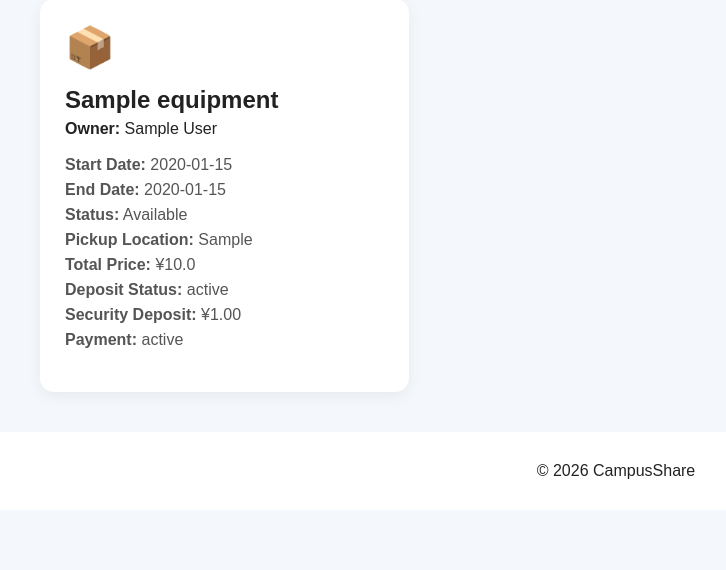
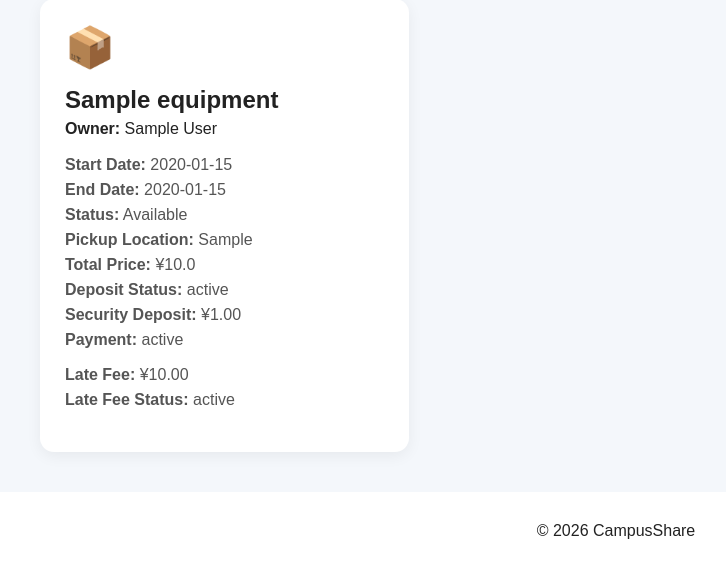
Before and after one commit to Jiggyboy97/CampusShare, a Flask app: page /my-rentals in a window 1280 px wide. Shown: the part 243-813 px from the top of the page, without its empty margins (24-750 px from the left). Before the commit the page ends 722 px from the top, so only its background shows below. Run offline with Flask 3, Linux system fonts and the light colour scheme; the visitor is signed in with stand-in values (Sample User, id 1); tables that the repository leaves empty hold one stand-in row (values such as "Sample post").

Commit message:
Add late fee payment workflow

```diff
--- a/app.py
+++ b/app.py
@@ -84,6 +84,7 @@ payment_status TEXT NOT NULL DEFAULT 'Unpaid',
 deposit_status TEXT NOT NULL DEFAULT 'Pending',
 total_price REAL DEFAULT 0,
 late_fee REAL DEFAULT 0,
+late_fee_status TEXT NOT NULL DEFAULT 'Unpaid',
 damage_status TEXT NOT NULL DEFAULT 'Not Checked',
 damage_report TEXT DEFAULT '',
 damage_charge REAL DEFAULT 0,
@@ -92,7 +93,18 @@ damage_charge REAL DEFAULT 0,
             FOREIGN KEY (borrower_id) REFERENCES users(id)
         )
     """)
-
+    columns = [
+        row[1]
+        for row in connection.execute(
+            "PRAGMA table_info(borrowing_requests)"
+        ).fetchall()
+    ]
+
+    if "late_fee_status" not in columns:
+        connection.execute(
+            "ALTER TABLE borrowing_requests "
+            "ADD COLUMN late_fee_status TEXT NOT NULL DEFAULT 'Unpaid'"
+        )
     # RATINGS TABLE
     connection.execute("""
         CREATE TABLE IF NOT EXISTS ratings (
@@ -858,7 +870,9 @@ borrowing_requests.total_price,
 equipment.deposit,
 borrowing_requests.damage_status,
 borrowing_requests.damage_report,
-borrowing_requests.damage_charge
+borrowing_requests.damage_charge,
+borrowing_requests.late_fee,
+borrowing_requests.late_fee_status
         FROM borrowing_requests
 
         JOIN equipment
@@ -1821,7 +1835,64 @@ def pay_rental(request_id):
 
     return redirect(url_for("my_rentals"))
 
-
+@app.route("/pay-late-fee/<int:request_id>", methods=["POST"])
+def pay_late_fee(request_id):
+
+    if "user_id" not in session:
+        return redirect(url_for("login"))
+
+    connection = sqlite3.connect(DATABASE)
+
+    rental = connection.execute(
+        """
+        SELECT
+            borrower_id,
+            status,
+            late_fee,
+            late_fee_status
+        FROM borrowing_requests
+        WHERE id = ?
+        """,
+        (request_id,)
+    ).fetchone()
+
+    if rental is None:
+        connection.close()
+        return redirect(url_for("my_rentals"))
+
+    # Only the borrower can pay the late fee
+    if rental[0] != session["user_id"]:
+        connection.close()
+        return "You cannot pay this late fee."
+
+    # Rental must already be completed
+    if rental[1] != "Completed":
+        connection.close()
+        return "The rental must be completed first."
+
+    # There must actually be a late fee
+    if float(rental[2] or 0) <= 0:
+        connection.close()
+        return "There is no late fee to pay."
+
+    # Prevent paying twice
+    if rental[3] == "Paid":
+        connection.close()
+        return redirect(url_for("my_rentals"))
+
+    connection.execute(
+        """
+        UPDATE borrowing_requests
+        SET late_fee_status = 'Paid'
+        WHERE id = ?
+        """,
+        (request_id,)
+    )
+
+    connection.commit()
+    connection.close()
+
+    return redirect(url_for("my_rentals"))
 
 @app.route("/confirm-deposit/<int:request_id>", methods=["POST"])
 def confirm_deposit(request_id):
--- a/templates/my_rentals.html
+++ b/templates/my_rentals.html
@@ -76,6 +76,7 @@
                 {{ rental[2] }}
             </p>
 
+
             <div class="equipment-details">
 
                 <span>
@@ -97,10 +98,12 @@
                     <strong>Pickup Location:</strong>
                     {{ rental[9] }}
                 </span>
+
                 <span>
                     <strong>Total Price:</strong>
                     ¥{{ rental[8] }}
                 </span>
+
                 <span>
                     <strong>Deposit Status:</strong>
                     {{ rental[7] }}
@@ -111,6 +114,7 @@
                     ¥{{ "%.2f"|format(rental[11] or 0) }}
                 </span>
 
+
                 {% if rental[12] == "Damaged" %}
 
                 <span>
@@ -119,16 +123,20 @@
                 </span>
 
                 {% if rental[13] %}
+
                 <span>
                     <strong>Damage Report:</strong>
                     {{ rental[13] }}
                 </span>
+
                 {% endif %}
+
 
                 <span>
                     <strong>Damage Charge:</strong>
                     ¥{{ "%.2f"|format(rental[14] or 0) }}
                 </span>
+
 
                 {% if rental[7] == "Settled" %}
 
@@ -144,11 +152,56 @@
                 </span>
 
                 {% endif %}
+
                 {% endif %}
+
+
                 <span>
                     <strong>Payment:</strong>
                     {{ rental[6] }}
                 </span>
+
+
+                {% if (rental[15] or 0) > 0 %}
+
+                <p style="margin-top: 10px;">
+                    <strong>Late Fee:</strong>
+                    ¥{{ "%.2f"|format(rental[15] or 0) }}
+                </p>
+
+                <p>
+                    <strong>Late Fee Status:</strong>
+                    {{ rental[16] }}
+                </p>
+
+
+                {% if rental[16] == "Unpaid" %}
+
+                <form
+                    method="POST"
+                    action="{{ url_for('pay_late_fee', request_id=rental[0]) }}"
+                    style="margin-top: 10px;"
+                >
+                    <button
+                        type="submit"
+                        class="dashboard-main-button"
+                        onclick="return confirm('Pay this late fee?');"
+                    >
+                        💳 Pay Late Fee
+                    </button>
+                </form>
+
+                {% elif rental[16] == "Paid" %}
+
+                <p style="margin-top: 10px;">
+                    ✅ Late fee paid.
+                </p>
+
+                {% endif %}
+
+                {% endif %}
+
+
                 {% if rental[5] == "Approved" and rental[6] == "Unpaid" %}
 
                 <form
@@ -165,10 +218,10 @@
                     </button>
                 </form>
 
-{% elif rental[6] == "Paid" %}
+                {% endif %}
 
+            </div>
 
-{% endif %}
 
             {% if rental[5] == "Approved" %}
 
@@ -176,16 +229,20 @@
                 ✅ Your request has been approved.
             </p>
 
+
             {% elif rental[5] == "Pending" %}
 
             <p style="margin-top: 15px;">
                 ⏳ Waiting for the owner to respond.
             </p>
+
+
             {% elif rental[5] == "Completed" %}
 
             <p style="margin-top: 15px;">
                 ✅ Rental completed.
             </p>
+
 
             {% if rental[10] == 1 %}
 
@@ -205,7 +262,6 @@
             {% endif %}
 
 
-
             {% elif rental[5] == "Rejected" %}
 
             <p style="margin-top: 15px;">
@@ -215,6 +271,7 @@
             {% endif %}
 
         </div>
+
 
         {% else %}
 
```
Lines whose indentation alone changed are shown as unchanged.
